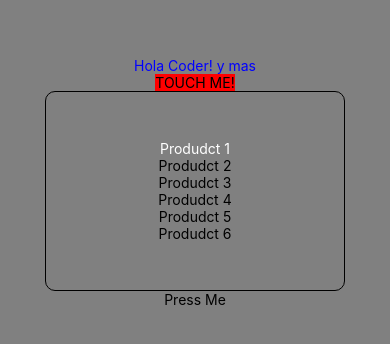
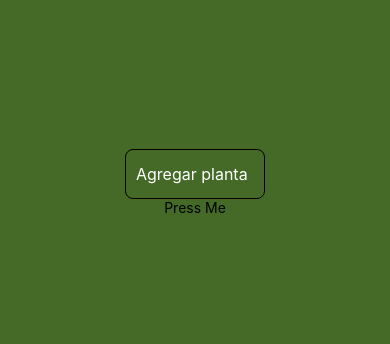
Before and after one commit to leedd87/expo-react-native-ecommerce, a React Native app: screen / in a window 390 px wide. Shown: the part 240-584 px from the top of the page. Built offline with nearby package versions, Linux system fonts and the light colour scheme.

Commit message:
add text input for entregable

```diff
--- a/App.js
+++ b/App.js
@@ -1,27 +1,49 @@
 import { StatusBar } from 'expo-status-bar';
 import { FlatList, Pressable, StyleSheet, Text, TextInput, TouchableOpacity, View } from 'react-native';
+import dataPlantas from './src/data/data.json'
+import { useEffect, useState } from 'react';
+console.log("🚀 ~ file: App.js:4 ~ plantasData:", dataPlantas)
 
 export default function App() {
+
+  const [planta, setPlanta] = useState('')
+
+  const [plantaArray, setPlantaArray] = useState([])
+
+
+  const addPlant = () => {
+    if (planta.trim() !== '') {
+      setPlantaArray([...plantaArray, planta]);
+      setPlanta('');
+    };
+  }
+
+  useEffect(() => {
+    console.log("🚀 ~ file: App.js:10 ~ planta:", planta)
+    console.log("🚀 ~ file: App.js:12 ~ plantaArray:", plantaArray)
+  }, [planta, plantaArray])
+
+
   return (
     <View style={styles.container}>
-      <Text style={{ color: 'blue' }}>Hola Coder! y mas</Text>
-      <TouchableOpacity onPress={() => console.log('PRESS IT')} style={{ backgroundColor: 'red' }}>
-        <Text>TOUCH ME!</Text>
-      </TouchableOpacity>
-      <View style={{ justifyContent: 'center', alignItems: 'center', borderWidth: 1, borderColor: 'black', borderRadius: 10, height: 200, width: 300 }}>
-        <Text style={[styles.backgroundColor, { color: 'white' }]}>Produdct 1</Text>
-        <Text>Produdct 2</Text>
-        <Text>Produdct 3</Text>
-        <Text>Produdct 4</Text>
-        <Text>Produdct 5</Text>
-        <Text>Produdct 6</Text>
-        {/* //TODO DESAFIO 2 */}
-      </View>
-      {/* <FlatList
-        data={array}
-        renderItem={(item) => <Text>{item.name}</Text>}
-        keyExtractor={item => item.id}
-      /> */}
+
+
+      <TextInput style={{
+        width: 140,
+        height: 50,
+        borderWidth: 1,
+        paddingHorizontal: 10,
+        borderRadius: 8,
+        fontSize: 16,
+      }}
+        placeholder='Agregar planta'
+        placeholderTextColor={'white'}
+        value={planta}
+        onChangeText={text => setPlanta(text)}
+        onSubmitEditing={addPlant}
+      />
+
+
       <Pressable onPress={() => console.log('HAZ ALGO')}>
         <Text>Press Me</Text>
       </Pressable>
@@ -30,14 +52,14 @@ export default function App() {
   );
 }
 
+
+
 const styles = StyleSheet.create({
   container: {
     flex: 1,
-    backgroundColor: 'gray',
+    backgroundColor: '#456a27',
     alignItems: 'center',
     justifyContent: 'center',
   },
-  textContainer: {
-    backgroundColor: 'blue'
-  }
-});
+
+})
--- /dev/null
+++ b/src/data/data.json
@@ -0,0 +1,54 @@
+{
+    "dataPlantas": [
+      {
+        "id": 1,
+        "name": "Rosa",
+        "quantity": 20
+      },
+      {
+        "id": 2,
+        "name": "Orquídea",
+        "quantity": 15
+      },
+      {
+        "id": 3,
+        "name": "Cactus",
+        "quantity": 30
+      },
+      {
+        "id": 4,
+        "name": "Lirio",
+        "quantity": 25
+      },
+      {
+        "id": 5,
+        "name": "Tomillo",
+        "quantity": 40
+      },
+      {
+        "id": 6,
+        "name": "Helecho",
+        "quantity": 18
+      },
+      {
+        "id": 7,
+        "name": "Bambú",
+        "quantity": 22
+      },
+      {
+        "id": 8,
+        "name": "Suculenta",
+        "quantity": 12
+      },
+      {
+        "id": 9,
+        "name": "Aloe Vera",
+        "quantity": 28
+      },
+      {
+        "id": 10,
+        "name": "Lavanda",
+        "quantity": 35
+      }
+    ]
+  }
--- /dev/null
+++ b/src/theme/colors.js
@@ -0,0 +1,3 @@
+export const colors = {
+
+}
```
